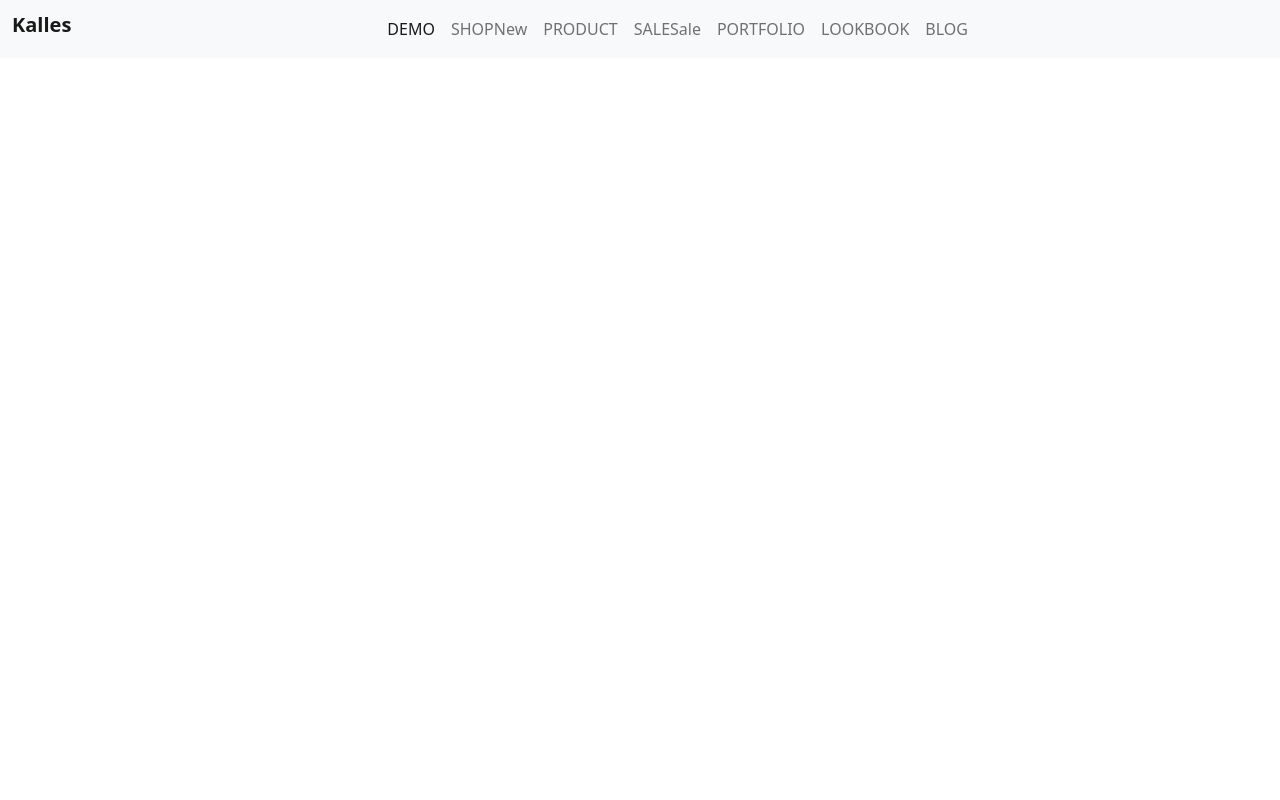
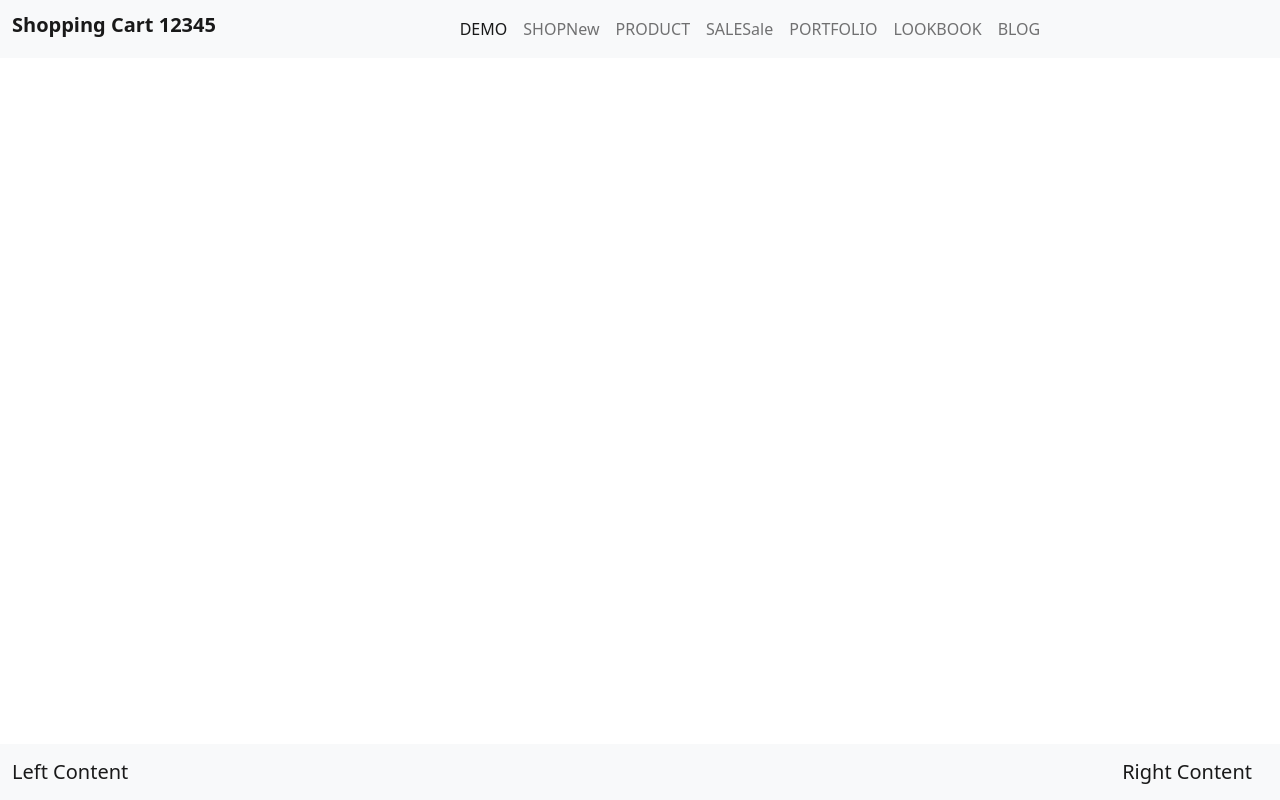
Before and after one commit to vamseeuxd/shopping-cart-angular, an Angular app: page / in a window 1280 px wide. Built offline with nearby package versions, Linux system fonts and the light colour scheme.

Commit message:
Done with Footer

```diff
--- a/src/app/app.component.html
+++ b/src/app/app.component.html
@@ -1 +1 @@
-<app-header></app-header>
+<app-layout [appTitle]="appTitle"></app-layout>
--- a/src/app/app.component.ts
+++ b/src/app/app.component.ts
@@ -5,4 +5,6 @@ import { Component } from '@angular/core';
   templateUrl: './app.component.html',
   styleUrls: ['./app.component.scss']
 })
-export class AppComponent {}
+export class AppComponent {
+  appTitle = 'Shopping Cart 12345';
+}
--- a/src/app/app.module.ts
+++ b/src/app/app.module.ts
@@ -8,10 +8,14 @@ import { AccordionModule } from 'ngx-bootstrap/accordion';
 import { AlertModule } from 'ngx-bootstrap/alert';
 import { CarouselModule } from 'ngx-bootstrap/carousel';
 import { HeaderComponent } from './layout/header/header.component';
+import { FooterComponent } from './layout/footer/footer.component';
+import { LayoutComponent } from './layout/layout.component';
 @NgModule({
   declarations: [
     AppComponent,
-    HeaderComponent
+    HeaderComponent,
+    FooterComponent,
+    LayoutComponent
   ],
   imports: [
     BrowserAnimationsModule,
--- /dev/null
+++ b/src/app/layout/footer/footer.component.html
@@ -0,0 +1,6 @@
+<nav class="navbar navbar-expand-lg navbar-light bg-light fixed-bottom">
+  <div class="container-fluid">
+    <a class="navbar-brand me-auto">Left Content</a>
+    <a class="navbar-brand ms-auto">Right Content</a>
+  </div>
+</nav>
--- /dev/null
+++ b/src/app/layout/footer/footer.component.ts
@@ -0,0 +1,15 @@
+import { Component, OnInit } from '@angular/core';
+
+@Component({
+  selector: 'app-footer',
+  templateUrl: './footer.component.html',
+  styleUrls: ['./footer.component.scss']
+})
+export class FooterComponent implements OnInit {
+
+  constructor() { }
+
+  ngOnInit(): void {
+  }
+
+}
--- a/src/app/layout/header/header.component.html
+++ b/src/app/layout/header/header.component.html
@@ -1,6 +1,6 @@
-<nav class="navbar navbar-expand-lg navbar-light bg-light">
+<nav class="navbar navbar-expand-lg navbar-light bg-light fixed-top">
   <div class="container-fluid">
-    <a class="navbar-brand h2 fw-bolder" href="#">Kalles</a>
+    <a class="navbar-brand h2 fw-bolder" href="#">{{appTitle}}</a>
     <button class="navbar-toggler" type="button" data-bs-toggle="collapse" data-bs-target="#navbarSupportedContent" aria-controls="navbarSupportedContent" aria-expanded="false" aria-label="Toggle navigation">
       <span class="navbar-toggler-icon"></span>
     </button>
--- a/src/app/layout/header/header.component.ts
+++ b/src/app/layout/header/header.component.ts
@@ -1,4 +1,4 @@
-import { Component, OnInit } from '@angular/core';
+import {Component, Input, OnInit} from '@angular/core';
 
 @Component({
   selector: 'app-header',
@@ -6,6 +6,7 @@ import { Component, OnInit } from '@angular/core';
   styleUrls: ['./header.component.scss'],
 })
 export class HeaderComponent implements OnInit {
+  @Input() appTitle = '';
   activeMenu = 'demo';
   menuItems = [
     { label: 'DEMO', id: 'demo' },
--- /dev/null
+++ b/src/app/layout/layout.component.html
@@ -0,0 +1,2 @@
+<app-footer></app-footer>
+<app-header [appTitle]="appTitle"></app-header>
--- /dev/null
+++ b/src/app/layout/layout.component.ts
@@ -0,0 +1,18 @@
+import {Component, Input, OnInit} from '@angular/core';
+
+@Component({
+  selector: 'app-layout',
+  templateUrl: './layout.component.html',
+  styleUrls: ['./layout.component.scss']
+})
+export class LayoutComponent implements OnInit {
+
+  @Input() appTitle = '';
+
+  constructor() {
+  }
+
+  ngOnInit(): void {
+  }
+
+}
```
Also changed, not shown: src/app/layout/footer/footer.component.scss (added), src/app/layout/layout.component.scss (added), 2 other files (tests, documents, lock files or other folders).
